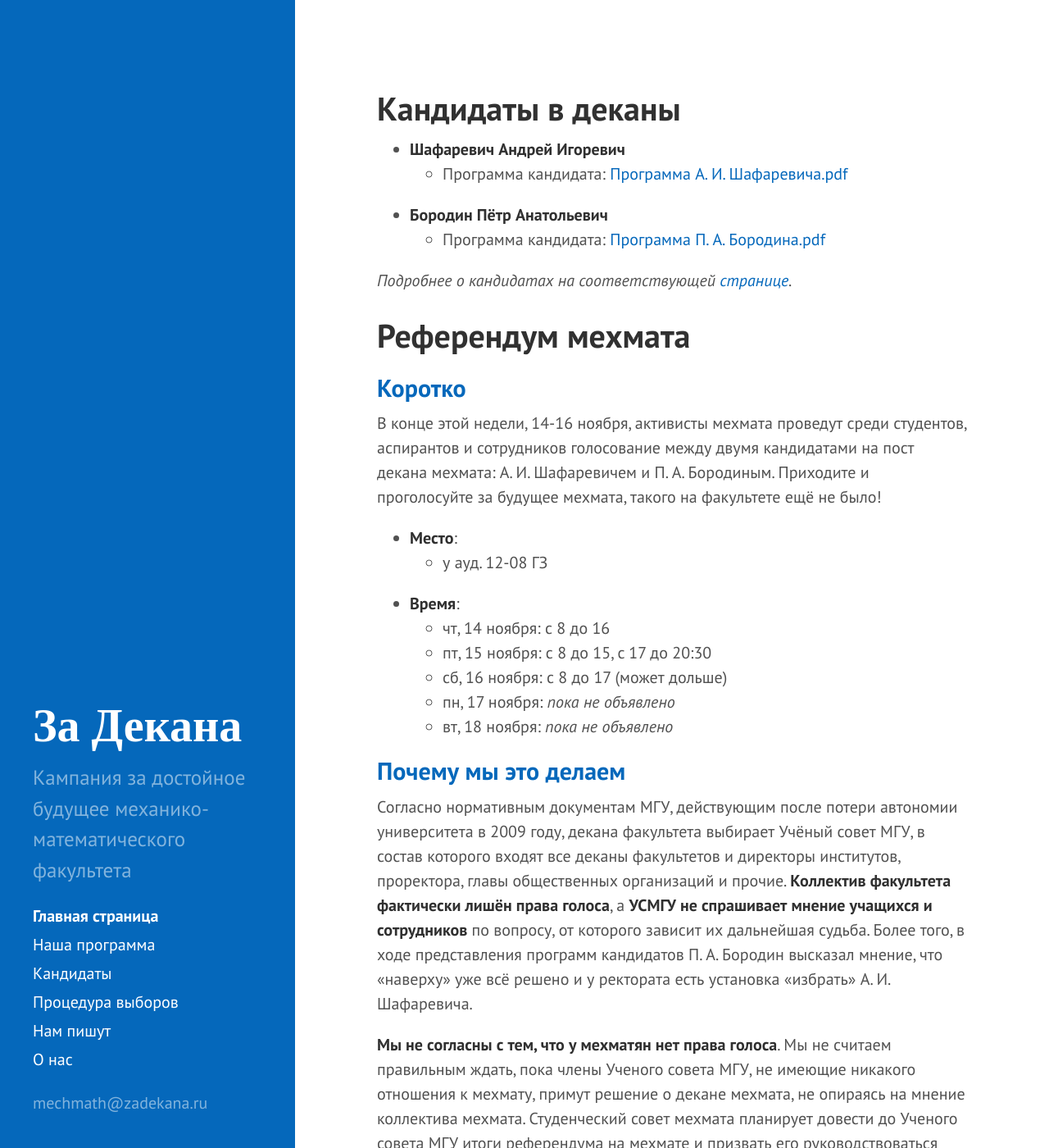
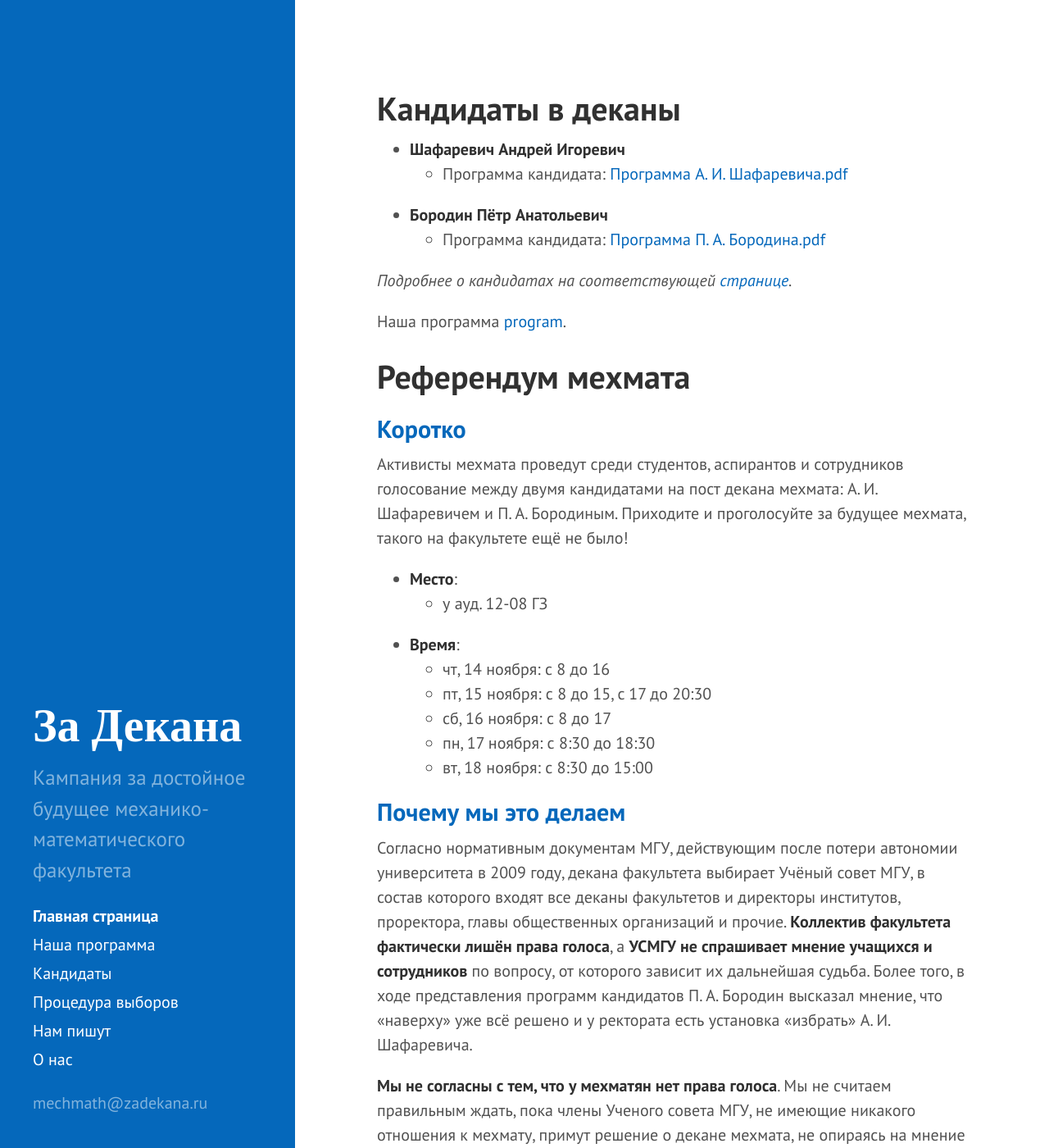
Before and after one commit to studmm/zadekana, a Jekyll site: the page built from index.md, in a window 1280 px wide and 1400 px high. Shown: the whole window at 82% size. Built offline with Jekyll 4.4.1, drawn with Linux system fonts in a browser that asks for light colours; some web fonts are replaced.

Commit message:
new: update main

```diff
--- a/index.md
+++ b/index.md
@@ -12,20 +12,22 @@
 
 _Подробнее о кандидатах на соответствующей [странице](candidates)._
 
+Наша программа [program](program).
+
 # Референдум мехмата
 
 ## Коротко
 
-В конце этой недели, 14-16 ноября, активисты мехмата проведут среди студентов, аспирантов и сотрудников голосование между двумя кандидатами на пост декана мехмата: А. И. Шафаревичем и П. А. Бородиным. Приходите и проголосуйте за будущее мехмата, такого на факультете ещё не было!
+Активисты мехмата проведут среди студентов, аспирантов и сотрудников голосование между двумя кандидатами на пост декана мехмата: А. И. Шафаревичем и П. А. Бородиным. Приходите и проголосуйте за будущее мехмата, такого на факультете ещё не было!
 
 - **Место**:
   - у ауд. 12-08 ГЗ
 - **Время**:
   - чт, 14 ноября: с 8 до 16
   - пт, 15 ноября: с 8 до 15, c 17 до 20:30
-  - сб, 16 ноября: с 8 до 17 (может дольше)
-  - пн, 17 ноября: _пока не объявлено_
-  - вт, 18 ноября: _пока не объявлено_
+  - сб, 16 ноября: с 8 до 17
+  - пн, 17 ноября: с 8:30 до 18:30
+  - вт, 18 ноября: с 8:30 до 15:00
 
 ## Почему мы это делаем
 
@@ -52,7 +54,7 @@
 - [t.me/zadekana](http://msut.me/zadekana)
 
 
-- Канал Студсовета мехмата, сводки с участка: [t.me/stud_mm](https://msut.me/stud_mm)
+- Канал Студсовета мехмата, сводки с участка: [t.me/stud_mm](http://msut.me/stud_mm)
 
 ---
 
```
